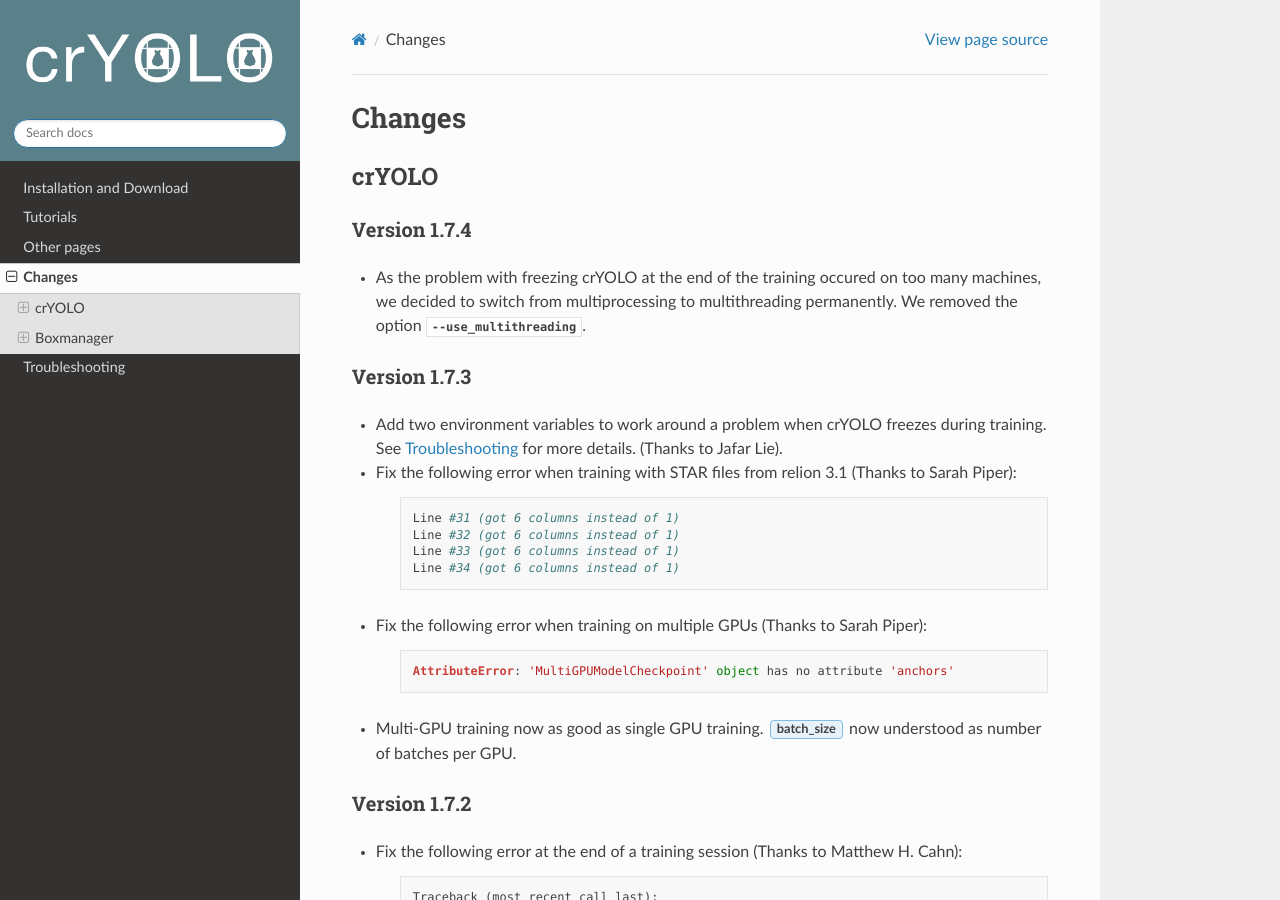
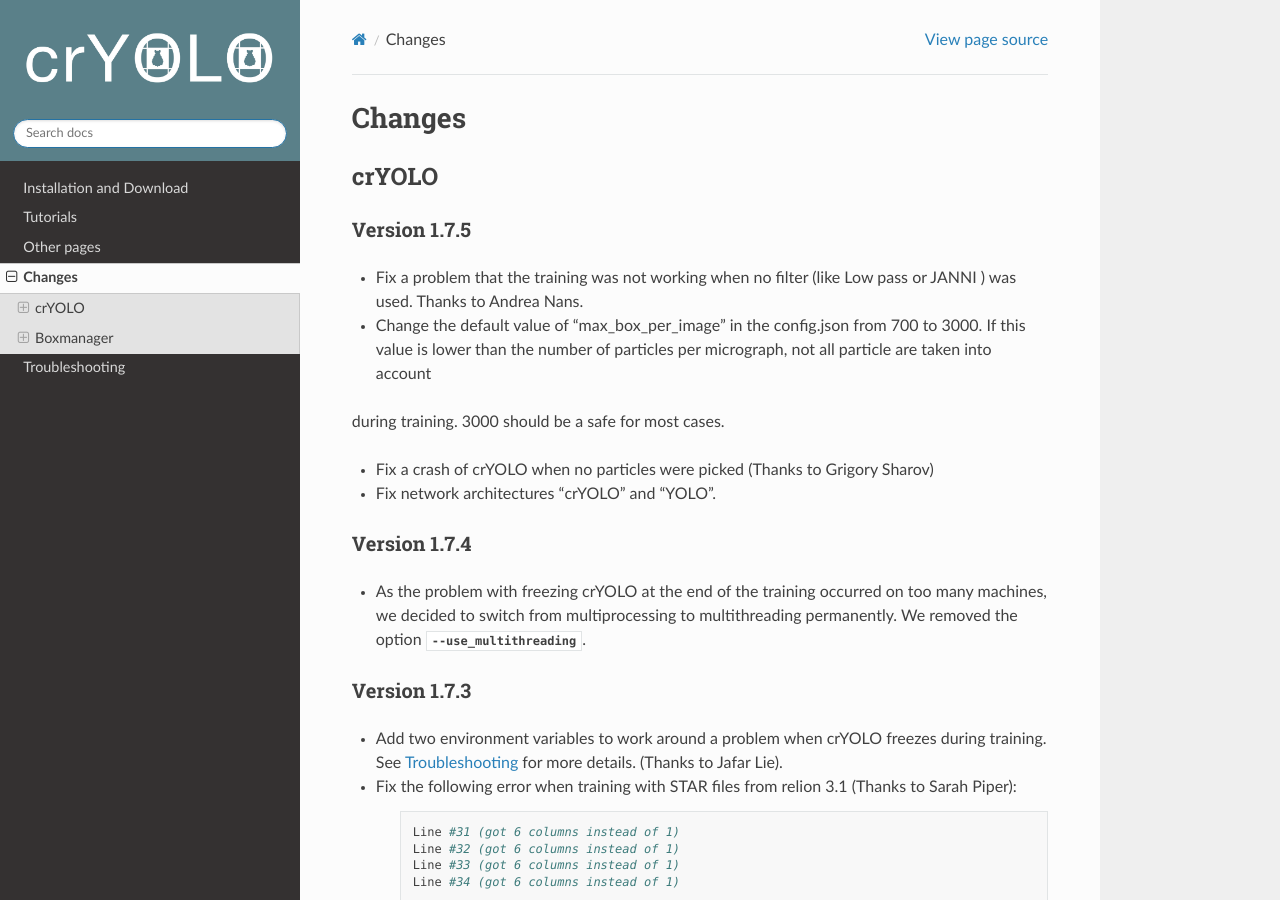
Before and after one commit to MPI-Dortmund/cryolo, a Sphinx documentation site: the page built from source/changes.rst, in a window 1280 px wide and 900 px high. Built offline with Sphinx 7.4.7 and the Read the Docs theme 2.0.0, drawn with Linux system fonts in a browser that asks for light colours.

Commit message:
updates for next release

```diff
--- a/source/changes.rst
+++ b/source/changes.rst
@@ -4,9 +4,22 @@ Changes
 crYOLO
 ^^^^^^
 
+Version 1.7.5
+*************
+
+* Fix a problem that the training was not working when no filter (like Low pass or JANNI ) was used. Thanks to Andrea Nans.
+
+* Change the default value of "max_box_per_image" in the config.json from 700 to 3000. If this value is lower than the number of particles per micrograph, not all particle are taken into account
+during training. 3000 should be a safe for most cases.
+
+* Fix a crash of crYOLO when no particles were picked (Thanks to Grigory Sharov)
+
+* Fix network architectures "crYOLO" and "YOLO".
+
+
 Version 1.7.4
 *************
-* As the problem with freezing crYOLO at the end of the training occured on too many machines, we decided to switch from multiprocessing to multithreading permanently. We removed the option :option:`--use_multithreading`.
+* As the problem with freezing crYOLO at the end of the training occurred on too many machines, we decided to switch from multiprocessing to multithreading permanently. We removed the option :option:`--use_multithreading`.
 
 Version 1.7.3
 *************
--- a/source/installation.rst
+++ b/source/installation.rst
@@ -88,6 +88,8 @@ For cryo images (low-pass filtered)
 
 :Download: `Link <ftp://ftp.gwdg.de/pub/misc/sphire/crYOLO-GENERAL-MODELS/gmodel_phosnet_202005_N63_c17.h5>`_
 
+:Config: :ref:`Commands to create the config file can be found here <config-general-model>`.
+
 For cryo images (neural network denoised with JANNI)
 """"""""""""""""""""""""""""""""""""""""""""""""""""
 
@@ -97,6 +99,8 @@ For cryo images (neural network denoised with JANNI)
 
 :Download: `Link <ftp://ftp.gwdg.de/pub/misc/sphire/crYOLO-GENERAL-MODELS/gmodel_phosnet_202005_nn_N63_c17.h5>`_
 
+:Config: :ref:`Commands to create the config file can be found here <config-general-model>`.
+
 For negative stain images
 """""""""""""""""""""""""
 
@@ -105,3 +109,5 @@ For negative stain images
 :Uploaded: 26 February 2019
 
 :Download: `Link <ftp://ftp.gwdg.de/pub/misc/sphire/crYOLO-GENERAL-MODELS/gmodel_phosnet_negstain_20190226.h5>`_
+
+:Config: :ref:`Commands to create the config file can be found here <config-general-model>`.
--- a/source/tutorials/tut01_general.rst
+++ b/source/tutorials/tut01_general.rst
@@ -15,7 +15,7 @@ If you followed the installation instructions, you now have to activate the cryo
 ^^^^^^^^^^^^^^^
 .. include:: start_cryolo.rst
 
-
+.. _config-general-model:
 2. Configuration
 ^^^^^^^^^^^^^^^^
 In the GUI choose the config action. Fill in your target box size and leave the :guilabel:`train_image_folder`
```
